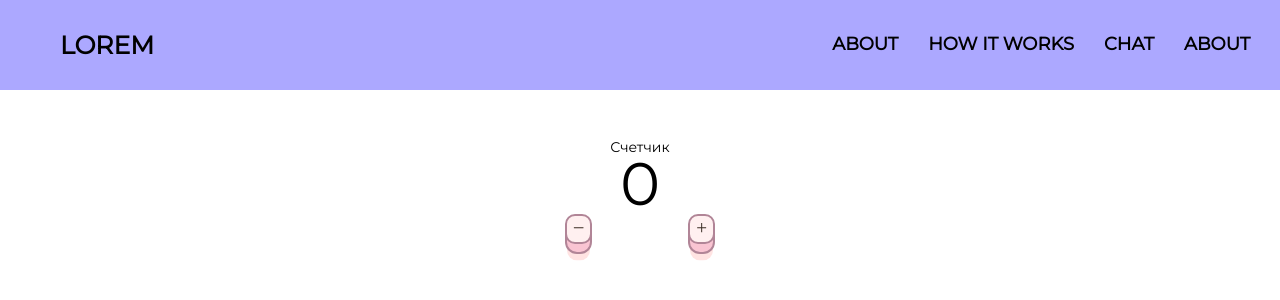
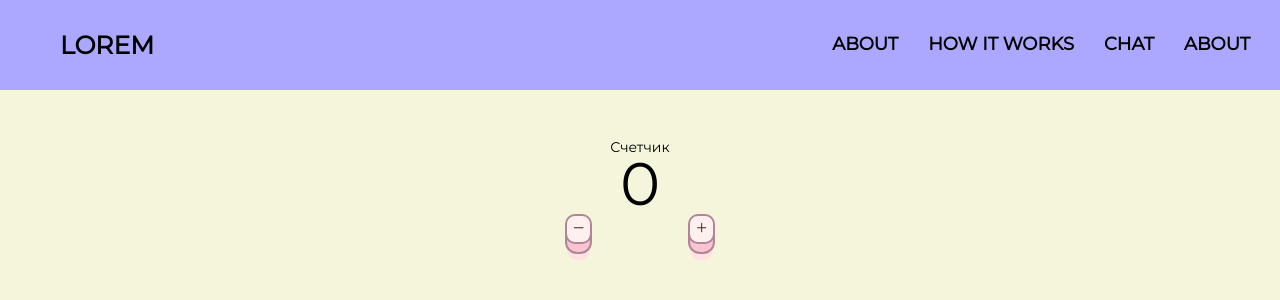
Before and after one commit to TatyanaMolod/petProject_react, a React (Vite) app: page /counter in a window 1280 px wide. Shown: the top 300 px of the page. Built offline with nearby package versions, Linux system fonts and the light colour scheme.

Commit message:
react_router

```diff
--- a/package.json
+++ b/package.json
@@ -12,7 +12,8 @@
   "dependencies": {
     "react": "^18.2.0",
     "react-dom": "^18.2.0",
-    "react-icons": "^4.10.1"
+    "react-icons": "^4.10.1",
+    "react-router-dom": "6"
   },
   "devDependencies": {
     "@types/react": "^18.2.15",
--- a/src/App.jsx
+++ b/src/App.jsx
@@ -2,15 +2,22 @@ import { useState } from 'react'
 import './App.css'
 import Header from './components/Header/Header';
 import Counter from './components/Counter/Counter';
+import { BrowserRouter, Routes, Route } from 'react-router-dom';
 
 function App() {
  return(
-  <div>
-    <div className="wrapper">
-    <Header />
-    <Counter />
-    </div>
-  </div>
+  <BrowserRouter>
+      <div className="wrapper">
+        <Routes>
+          <Route path='*' element={<Header />} />
+        </Routes>
+        <main>
+        <Routes>
+            <Route path='/counter' element={<Counter />}/>
+        </Routes>
+      </main>
+      </div>
+  </BrowserRouter>
  );
 }
 
--- a/src/components/Counter/Counter.jsx
+++ b/src/components/Counter/Counter.jsx
@@ -17,7 +17,7 @@ const Counter = () => {
 
 
   return (
-    <counter className='counter'>
+    <div className='counter'>
         <div className="counter__container">
             <h1>Счетчик</h1>
             <div className='counter__item'>{count}</div>
@@ -26,7 +26,7 @@ const Counter = () => {
                 <button className='counter__plus' onClick={onClickPlus}><AiOutlinePlus/></button>
             </div>
         </div>
-    </counter>
+    </div>
   )
 }
 
--- a/src/index.css
+++ b/src/index.css
@@ -49,5 +49,6 @@ h1,h2,h3,h4,h5,h6{font-size:inherit;font-weight: 400;}
   width: 100%;
   height: 1008px;
   border-color: #ffffff;
-
+  font-family: Montserrat;
+  background-color: beige;
 }
```
Also changed, not shown: 1 other file (tests, documents, lock files or other folders).
